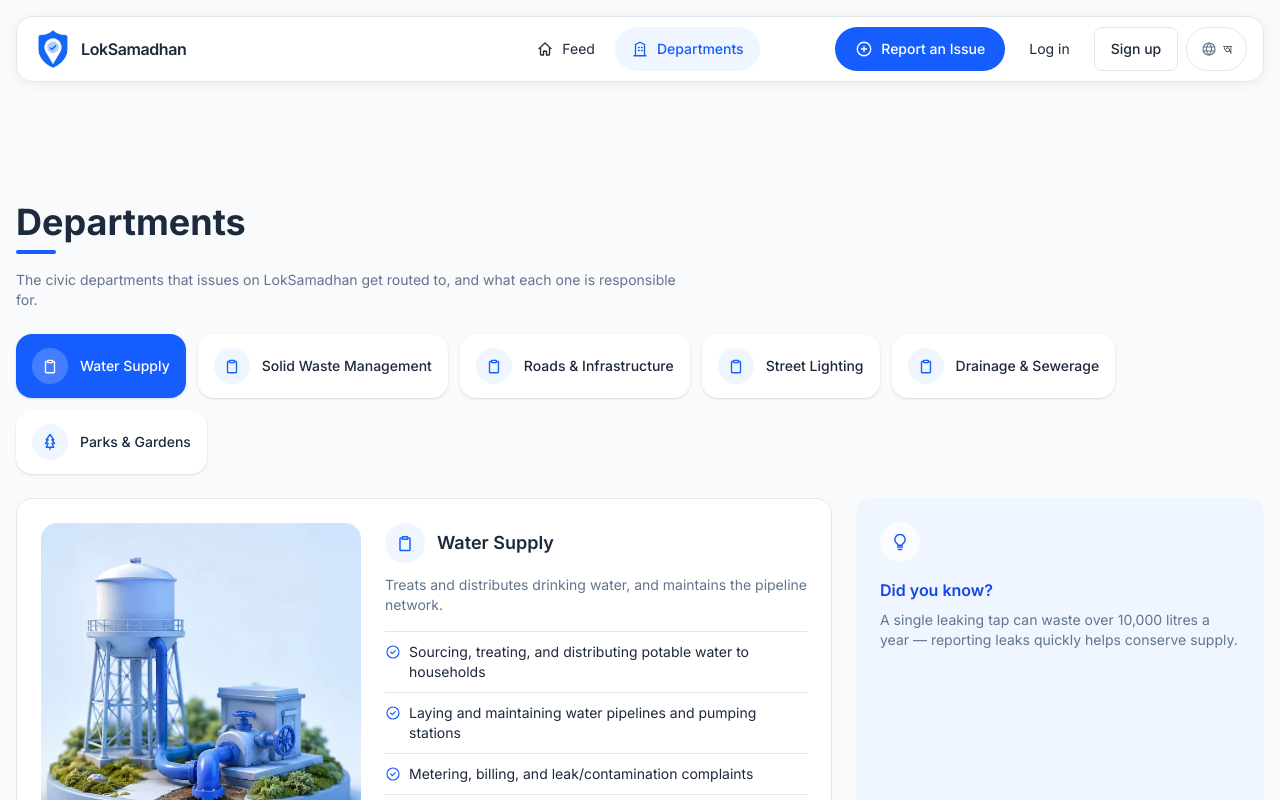
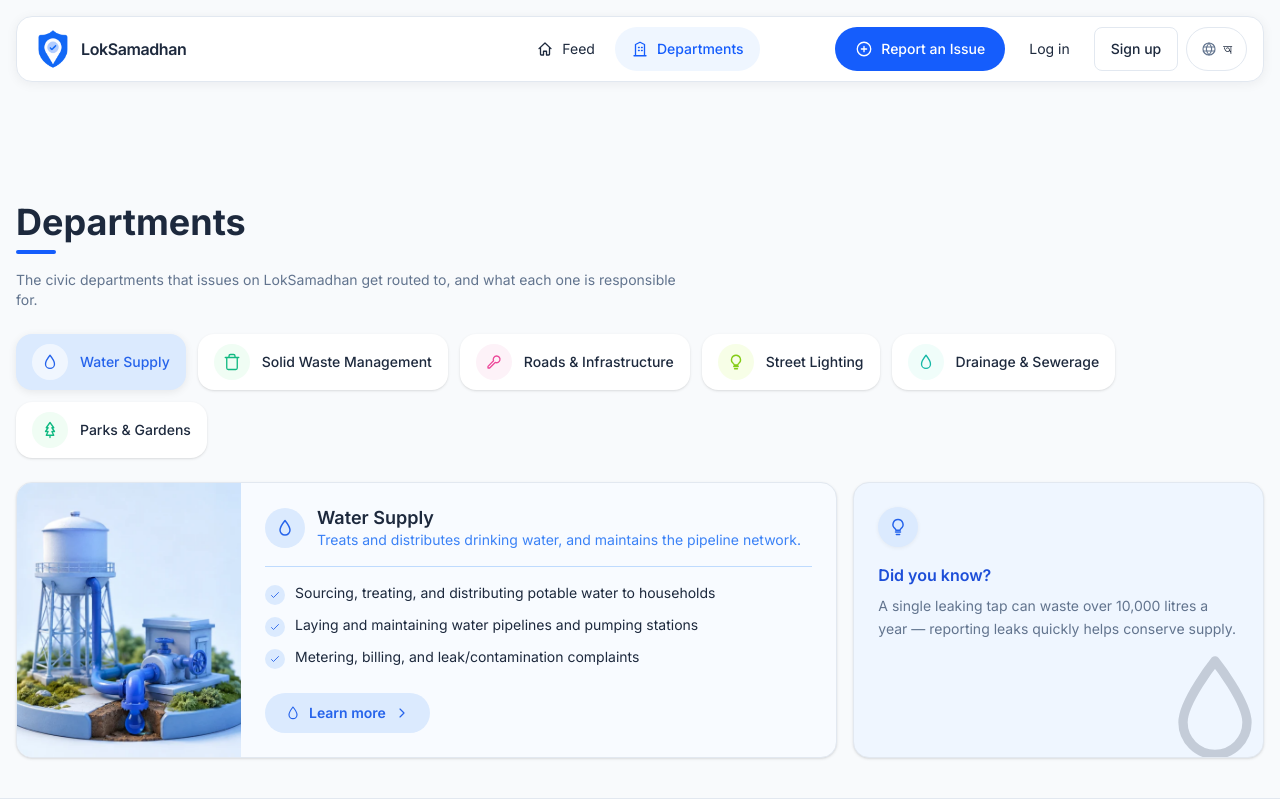
Before and after one commit to Mriga195/loksamadhan, a React (Vite) app in the folder client/: page /departments in a window 1280 px wide. Shown: the top 800 px of the page. Built offline with nearby package versions, Linux system fonts and the light colour scheme; no server answers.

Commit message:
polish: subtle pastel colors for departments UI

```diff
--- a/client/src/pages/Departments.jsx
+++ b/client/src/pages/Departments.jsx
@@ -10,9 +10,21 @@ import Icon from '../components/Icon';
 
 // Each department's translatable text is kept in EN_DEPTS.
 // The id, icon, and category fields are never translated — they're sent to the server as-is.
+
+// Pastel-first themes: soft tints per department so every tab feels distinct but harmonious
+const THEMES = {
+  'water-supply':    { tabBg: '#dbeafe', tabText: '#2563eb', iconBg: '#eff6ff', accent: '#3b82f6', accentDark: '#2563eb', textAccent: '#3b82f6', factBg: '#eff6ff', factText: '#1d4ed8', svgFill: '#bfdbfe', panelBg: '#f8fbff', divider: '#bfdbfe' },
+  'solid-waste':     { tabBg: '#d1fae5', tabText: '#059669', iconBg: '#f0fdf4', accent: '#10b981', accentDark: '#059669', textAccent: '#059669', factBg: '#f0fdf4', factText: '#065f46', svgFill: '#a7f3d0', panelBg: '#f7fdf9', divider: '#a7f3d0' },
+  'roads':           { tabBg: '#fce7f3', tabText: '#9d174d', iconBg: '#fdf2f8', accent: '#ec4899', accentDark: '#db2777', textAccent: '#9d174d', factBg: '#fdf2f8', factText: '#831843', svgFill: '#f9a8d4', panelBg: '#fdf8fb', divider: '#f9a8d4' },
+  'street-lighting': { tabBg: '#ecfccb', tabText: '#3f6212', iconBg: '#f7fee7', accent: '#84cc16', accentDark: '#65a30d', textAccent: '#4d7c0f', factBg: '#f7fee7', factText: '#365314', svgFill: '#bef264', panelBg: '#f9fdf0', divider: '#bef264' },
+  'drainage':        { tabBg: '#ccfbf1', tabText: '#0f766e', iconBg: '#f0fdfa', accent: '#14b8a6', accentDark: '#0f766e', textAccent: '#0f766e', factBg: '#f0fdfa', factText: '#134e4a', svgFill: '#99f6e4', panelBg: '#f5fdfb', divider: '#99f6e4' },
+  'parks':           { tabBg: '#d1fae5', tabText: '#059669', iconBg: '#f0fdf4', accent: '#10b981', accentDark: '#059669', textAccent: '#059669', factBg: '#f0fdf4', factText: '#065f46', svgFill: '#a7f3d0', panelBg: '#f7fdf9', divider: '#a7f3d0' },
+};
+
 const EN_DEPTS = [
   {
     id: 'water-supply',
+    icon: 'droplet',
     image: '/dept/water-supply.webp',
     name: 'Water Supply',
     summary: 'Treats and distributes drinking water, and maintains the pipeline network.',
@@ -25,6 +37,7 @@ const EN_DEPTS = [
   },
   {
     id: 'solid-waste',
+    icon: 'trash',
     image: '/dept/solid-waste.webp',
     name: 'Solid Waste Management',
     summary: 'Collects, transports, and disposes of household and street waste.',
@@ -37,6 +50,7 @@ const EN_DEPTS = [
   },
   {
     id: 'roads',
+    icon: 'wrench',
     image: '/dept/roads.webp',
     name: 'Roads & Infrastructure',
     summary: 'Builds and repairs roads, footpaths, and public infrastructure.',
@@ -49,6 +63,7 @@ const EN_DEPTS = [
   },
   {
     id: 'street-lighting',
+    icon: 'bulb',
     image: '/dept/street-lighting.webp',
     name: 'Street Lighting',
     summary: 'Installs and maintains street lights for public safety.',
@@ -61,6 +76,7 @@ const EN_DEPTS = [
   },
   {
     id: 'drainage',
+    icon: 'droplet',
     image: '/dept/drainage.webp',
     name: 'Drainage & Sewerage',
     summary: 'Maintains storm-water drains and sewage lines to prevent flooding and overflow.',
@@ -72,11 +88,11 @@ const EN_DEPTS = [
     fact: 'Clearing storm-water drains before monsoon is one of the most effective ways cities prevent urban flooding.',
   },
   {
-    id: 'parks', icon: 'tree', category: null,
-    name: 'Parks & Gardens',
+    id: 'parks',
     icon: 'tree',
     image: '/dept/parks.webp',
     category: null,
+    name: 'Parks & Gardens',
     summary: 'Maintains public parks, gardens, and green spaces.',
     functions: [
       'Upkeep of parks, gardens, and street trees',
@@ -93,6 +109,7 @@ const EN_UI = {
   reportIssue: 'Report an issue',
   viewIssues: 'View issues',
   didYouKnow: 'Did you know?',
+  learnMore: 'Learn more',
 };
 
 export default function Departments() {
@@ -104,6 +121,7 @@ export default function Departments() {
   const activeId = params.get('dept') || EN_DEPTS[0].id;
   const active = depts.find((d) => d.id === activeId) || depts[0];
   const activeEN = EN_DEPTS.find((d) => d.id === activeId) || EN_DEPTS[0];
+  const theme = THEMES[activeId] || THEMES['water-supply'];
 
   useEffect(() => {
     if (lang === 'en') { setDepts(EN_DEPTS); setUi(EN_UI); return; }
@@ -132,82 +150,148 @@ export default function Departments() {
 
   return (
     <div className="mx-auto max-w-7xl px-4 py-10">
+      {/* Page header */}
       <h1 className="text-3xl font-extrabold">{ui.pageTitle}</h1>
       <div className="mt-2 h-1 w-10 rounded-full bg-brand-600" />
       <p className="mt-4 max-w-2xl text-sm text-ink-muted">{ui.pageDesc}</p>
 
+      {/* Department tabs */}
       <div role="tablist" aria-label="Departments" className="mt-6 flex flex-wrap gap-3">
-        {depts.map((dept) => (
-          <button key={dept.id} type="button" role="tab"
-            aria-selected={dept.id === active.id} onClick={() => selectTab(dept.id)}
-            className={
-              'flex min-h-[64px] items-center gap-3 rounded-2xl px-4 text-left text-sm shadow-sm transition-colors duration-200 ' +
-              (dept.id === active.id ? 'bg-brand-600 text-white' : 'bg-surface text-ink hover:bg-brand-50')
-            }>
-            <span className={
-              'flex size-9 shrink-0 items-center justify-center rounded-full ' +
-              (dept.id === active.id ? 'bg-white/20' : 'bg-brand-50 text-brand-600')
-            }>
-              <Icon name={dept.icon} className="size-[18px]" />
-            </span>
-            <span className="font-medium leading-tight">{dept.name}</span>
-          </button>
-        ))}
+        {depts.map((dept) => {
+          const t = THEMES[dept.id] || THEMES['water-supply'];
+          const isActive = dept.id === active.id;
+          return (
+            <button
+              key={dept.id}
+              type="button"
+              role="tab"
+              aria-selected={isActive}
+              onClick={() => selectTab(dept.id)}
+              style={isActive
+                ? { backgroundColor: t.tabBg, color: t.tabText, boxShadow: '0 2px 8px rgba(0,0,0,0.08)' }
+                : {}}
+              className={
+                'flex min-h-[56px] items-center gap-3 rounded-2xl px-4 text-left text-sm transition-all duration-200 ' +
+                (isActive
+                  ? 'ring-1'
+                  : 'bg-surface text-ink shadow-sm hover:shadow-md')
+              }
+            >
+              <span
+                className="flex size-9 shrink-0 items-center justify-center rounded-full transition-colors duration-200"
+                style={isActive
+                  ? { backgroundColor: 'rgba(255,255,255,0.6)', color: t.tabText }
+                  : { backgroundColor: t.iconBg, color: t.accent }}
+              >
+                <Icon name={dept.icon} className="size-[18px]" />
+              </span>
+              <span className="font-medium leading-tight">{dept.name}</span>
+            </button>
+          );
+        })}
       </div>
 
-      <div className="mt-6 grid gap-6 lg:grid-cols-[2fr_1fr]">
-        <div role="tabpanel" className="flex flex-col gap-6 rounded-2xl border border-line bg-surface p-6 sm:flex-row">
-          <div className="flex min-h-[220px] flex-1 items-center justify-center overflow-hidden rounded-2xl bg-gradient-to-br from-brand-50 to-sky-50 sm:max-w-xs">
+      {/* Main panel */}
+      <div className="mt-6 grid gap-4 lg:grid-cols-[2fr_1fr]">
+        {/* Left: image + details */}
+        <div
+          role="tabpanel"
+          className="flex flex-col gap-0 overflow-hidden rounded-2xl border border-line shadow-sm sm:flex-row"
+          style={{ backgroundColor: theme.panelBg }}
+        >
+          {/* Image */}
+          <div
+            className="flex min-h-[200px] flex-shrink-0 items-center justify-center overflow-hidden sm:w-56"
+            style={{ background: `linear-gradient(135deg, ${theme.tabBg}80, ${theme.iconBg})` }}
+          >
             {active.image
               ? <img src={active.image} alt="" aria-hidden="true" className="size-full object-cover" />
-              : <Icon name={active.icon} className="size-24 text-brand-200" />}
+              : <Icon name={active.icon} className="size-24" style={{ color: theme.svgFill }} />}
           </div>
 
-          <div className="flex-1">
+          {/* Details */}
+          <div className="flex flex-1 flex-col p-6">
+            {/* Title row */}
             <div className="flex items-center gap-3">
-              <span className="flex size-10 shrink-0 items-center justify-center rounded-full bg-brand-50 text-brand-600">
+              <span
+                className="flex size-10 shrink-0 items-center justify-center rounded-full"
+                style={{ backgroundColor: theme.tabBg, color: theme.tabText }}
+              >
                 <Icon name={active.icon} className="size-5" />
               </span>
-              <h2 className="text-lg font-semibold">{active.name}</h2>
+              <div>
+                <h2 className="text-lg font-semibold leading-tight">{active.name}</h2>
+                <p className="text-sm" style={{ color: theme.textAccent }}>{active.summary}</p>
+              </div>
             </div>
-            <p className="mt-3 text-sm text-ink-muted">{active.summary}</p>
 
-            <ul className="mt-4 divide-y divide-line border-y border-line text-sm">
+            {/* Divider */}
+            <div className="mt-4 h-px" style={{ backgroundColor: theme.divider }} />
+
+            {/* Functions list */}
+            <ul className="mt-4 flex flex-col gap-2.5 text-sm">
               {active.functions.map((fn, i) => (
-                <li key={i} className="flex gap-2 py-2.5">
-                  <Icon name="check" className="mt-0.5 size-4 shrink-0 text-brand-600" />
-                  {fn}
+                <li key={i} className="flex items-start gap-2.5">
+                  <span
+                    className="mt-0.5 flex size-5 shrink-0 items-center justify-center rounded-full"
+                    style={{ backgroundColor: theme.tabBg, color: theme.tabText }}
+                  >
+                    <Icon name="tick" className="size-3" />
+                  </span>
+                  <span className="text-ink">{fn}</span>
                 </li>
               ))}
             </ul>
 
-            <div className="mt-5 flex flex-wrap gap-3">
+            {/* Actions */}
+            <div className="mt-6 flex flex-wrap gap-3">
               <Link
-                to={active.category ? `/report?category=${activeEN.category}` : '/report'}
-                className="inline-flex min-h-10 items-center gap-2 rounded-full bg-brand-600 px-4 text-sm font-medium text-white hover:bg-brand-700">
-                <Icon name="plus" className="size-[18px]" />
-                {ui.reportIssue}
+                to={active.category !== undefined && active.category !== null
+                  ? `/report?category=${activeEN.category}`
+                  : '/report'}
+                className="inline-flex min-h-10 items-center gap-2 rounded-full px-5 text-sm font-semibold transition-colors duration-150"
+                style={{ backgroundColor: theme.tabBg, color: theme.tabText }}
+                onMouseEnter={e => { e.currentTarget.style.backgroundColor = theme.divider; }}
+                onMouseLeave={e => { e.currentTarget.style.backgroundColor = theme.tabBg; }}
+              >
+                <Icon name={active.icon} className="size-4" />
+                {ui.learnMore}
                 <Icon name="right" className="size-4" />
               </Link>
               {active.category && (
                 <Link
                   to={`/feed?category=${activeEN.category}`}
-                  className="inline-flex min-h-10 items-center gap-2 rounded-full border border-line bg-canvas px-4 text-sm font-medium hover:border-slate-300">
+                  className="inline-flex min-h-10 items-center gap-2 rounded-full border border-line bg-canvas px-4 text-sm font-medium hover:border-slate-300 transition-colors duration-150"
+                >
                   <Icon name="home" className="size-[18px]" />
-                  {ui.viewIssues} {active.name}
+                  {ui.viewIssues}
                 </Link>
               )}
             </div>
           </div>
         </div>
 
-        <div className="relative overflow-hidden rounded-2xl bg-brand-50 p-6">
-          <span className="flex size-10 items-center justify-center rounded-full bg-white/70 text-brand-600">
+        {/* Right: Did you know? */}
+        <div
+          className="relative overflow-hidden rounded-2xl p-6 shadow-sm border border-line"
+          style={{ backgroundColor: theme.factBg }}
+        >
+          <span
+            className="flex size-10 items-center justify-center rounded-full"
+            style={{ backgroundColor: theme.tabBg, color: theme.tabText, boxShadow: '0 1px 4px rgba(0,0,0,0.06)' }}
+          >
             <Icon name="bulb" className="size-5" />
           </span>
-          <h3 className="mt-4 font-semibold text-brand-700">{ui.didYouKnow}</h3>
-          <p className="mt-2 text-sm text-ink-muted">{active.fact}</p>
-          <Icon name={active.icon} className="pointer-events-none absolute -bottom-4 -right-4 size-24 text-brand-100" />
+          <h3 className="mt-4 font-semibold" style={{ color: theme.factText }}>{ui.didYouKnow}</h3>
+          <p className="mt-2 text-sm text-ink-muted leading-relaxed">{active.fact}</p>
+
+          {/* Decorative background illustration */}
+          <div
+            className="pointer-events-none absolute bottom-0 right-0 translate-x-4 translate-y-4"
+            aria-hidden="true"
+          >
+            <Icon name={active.icon} className="size-32 opacity-20" style={{ color: theme.accent }} />
+          </div>
         </div>
       </div>
     </div>
```
